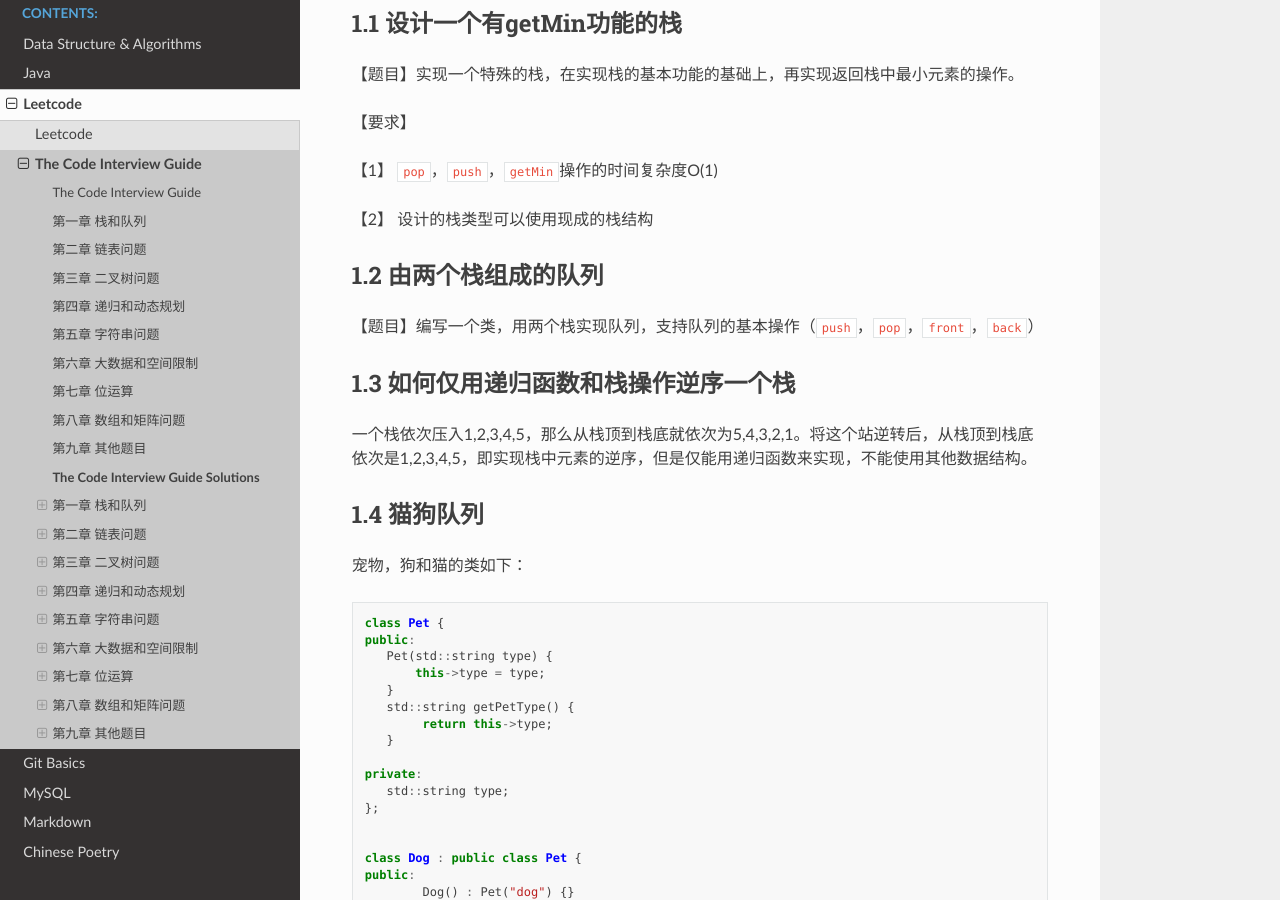
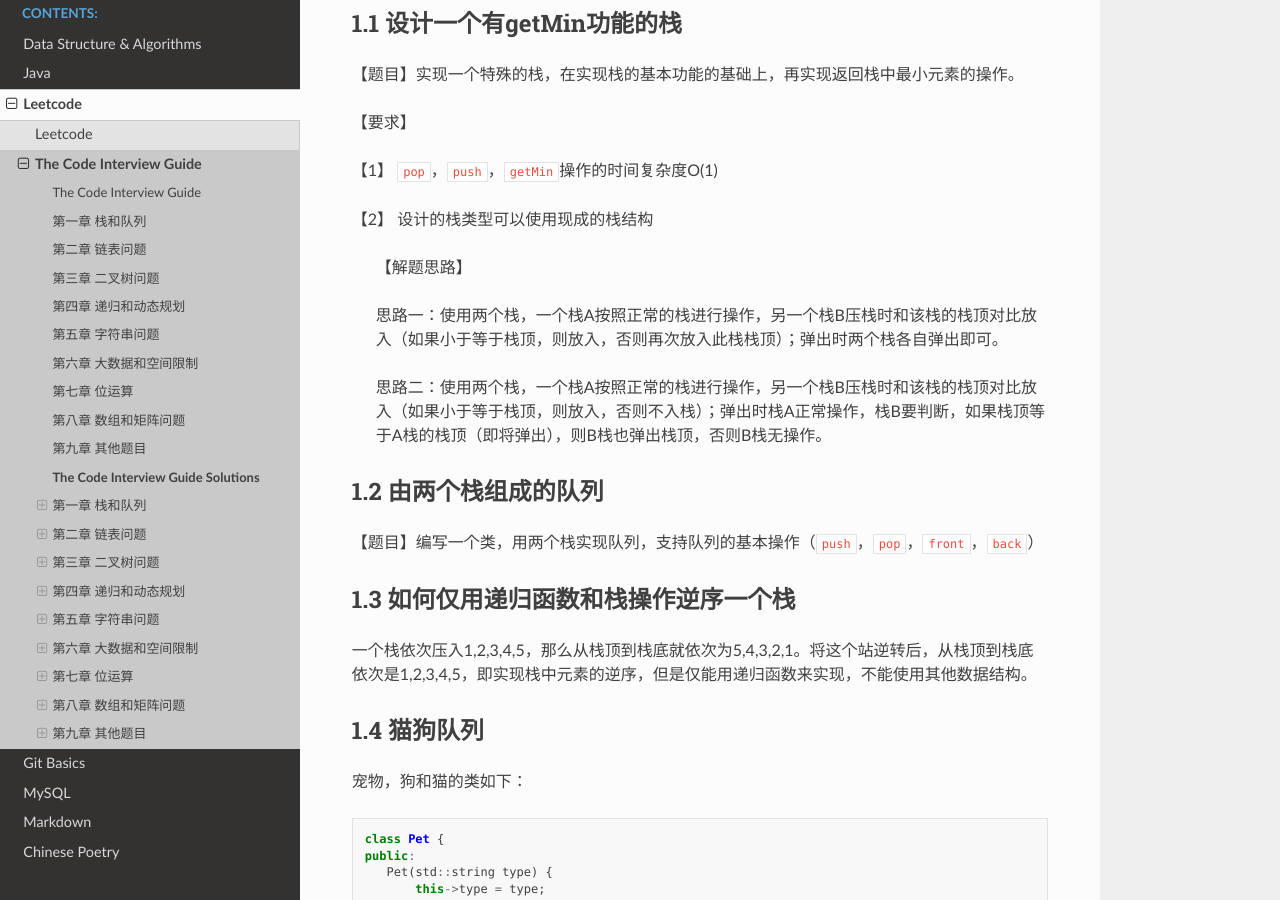
Before and after one commit to Pyrad/pyradnotes, a Sphinx documentation site: the page built from source/Leetcode/CodeInterviewGuide/CodeInterviewGuideSolutions.md, in a window 1280 px wide and 900 px high, scrolled down 316 px. Built offline with Sphinx 7.4.7 and the Read the Docs theme 2.0.0, drawn with Linux system fonts in a browser that asks for light colours.

Commit message:
solution idea for 1.1

```diff
--- a/source/Leetcode/CodeInterviewGuide/CodeInterviewGuideSolutions.md
+++ b/source/Leetcode/CodeInterviewGuide/CodeInterviewGuideSolutions.md
@@ -19,6 +19,18 @@
 【1】  `pop`，`push`，`getMin`操作的时间复杂度O(1)
 
 【2】  设计的栈类型可以使用现成的栈结构
+
+> 【解题思路】
+>
+> 思路一：使用两个栈，一个栈A按照正常的栈进行操作，另一个栈B压栈时和该栈的栈顶对比放入（如果小于等于栈顶，则放入，否则再次放入此栈栈顶）；弹出时两个栈各自弹出即可。
+>
+> 思路二：使用两个栈，一个栈A按照正常的栈进行操作，另一个栈B压栈时和该栈的栈顶对比放入（如果小于等于栈顶，则放入，否则不入栈）；弹出时栈A正常操作，栈B要判断，如果栈顶等于A栈的栈顶（即将弹出），则B栈也弹出栈顶，否则B栈无操作。
+
+
+
+
+
+
 
 
 
```
